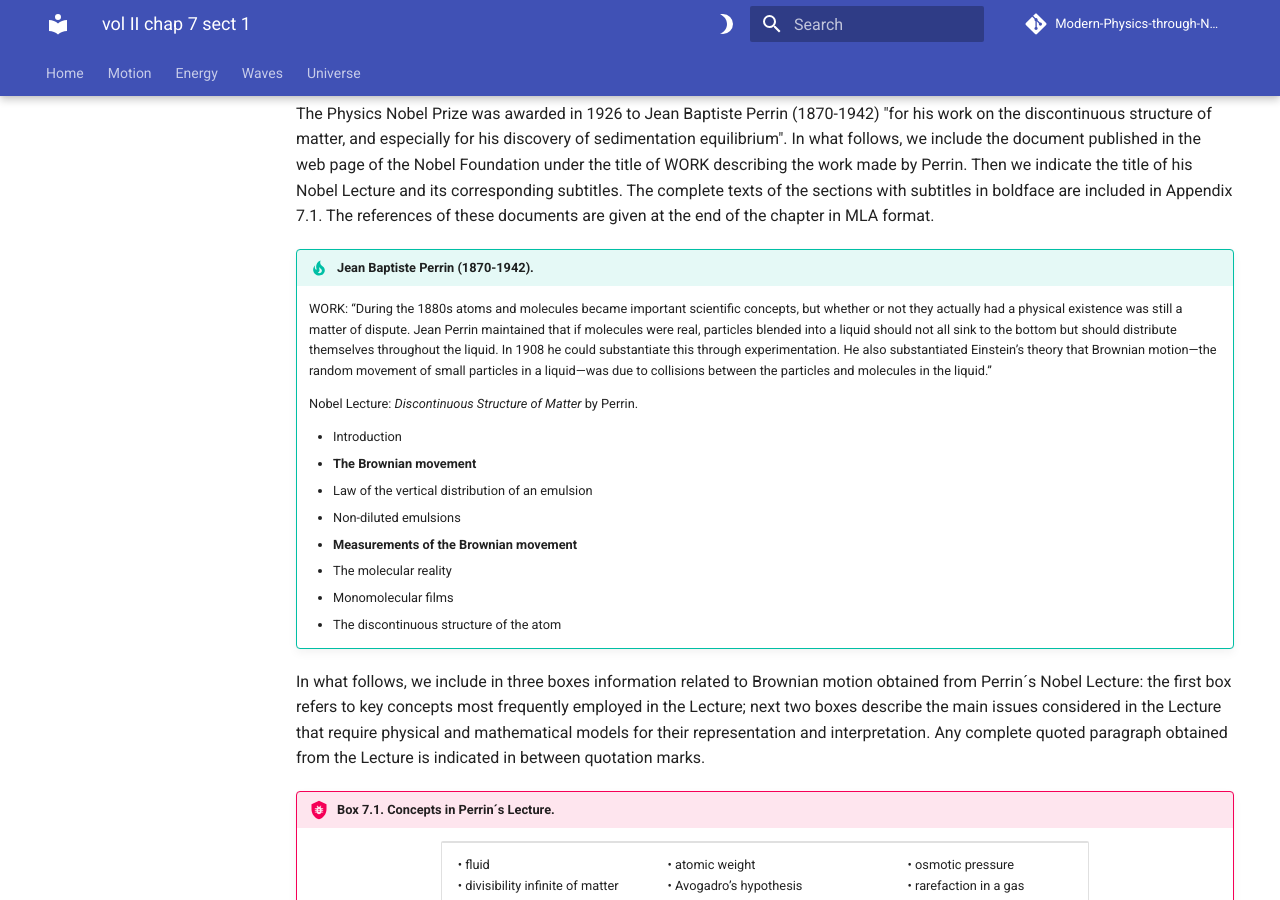
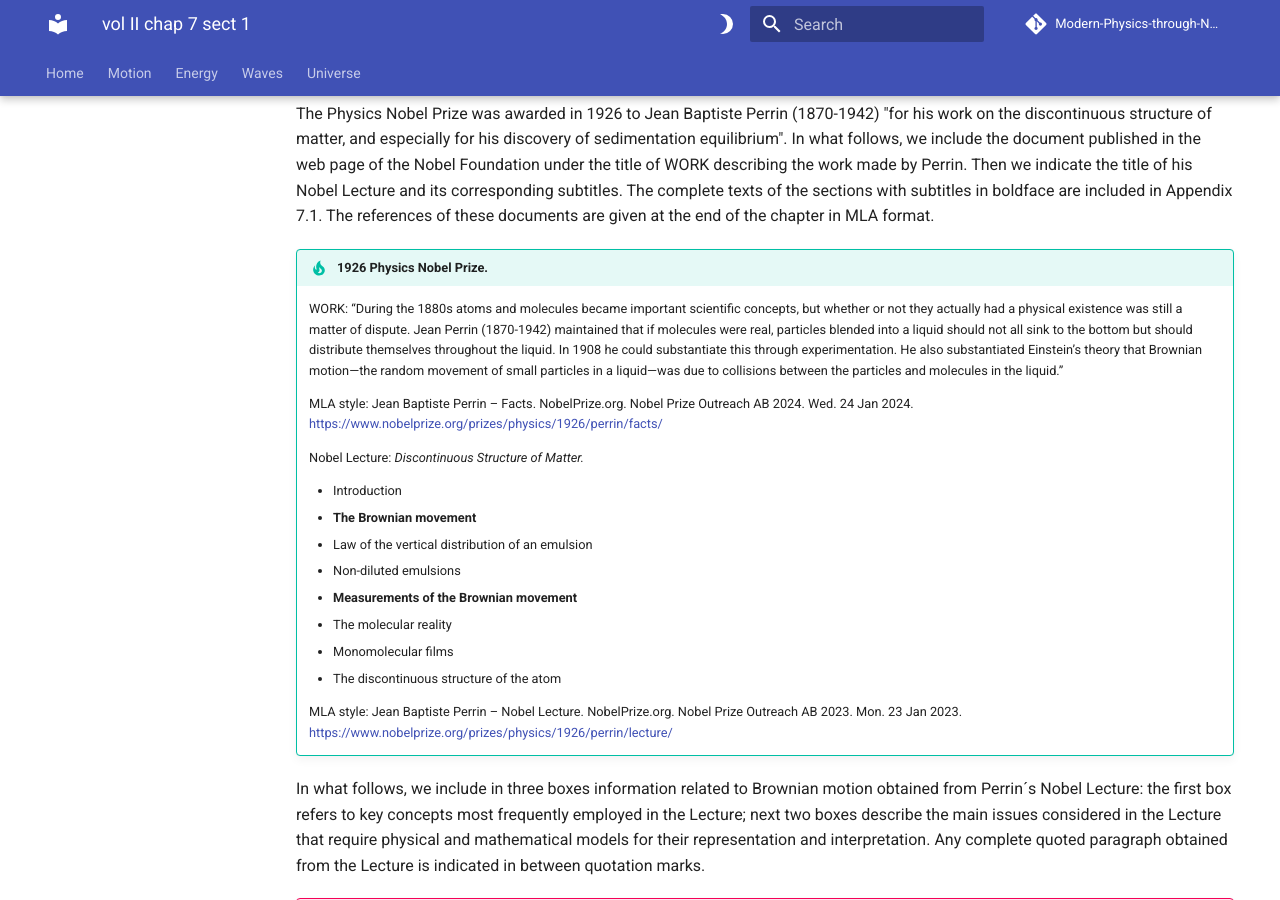
Before and after one commit to modphysnobel/modphysnobel.github.io, an MkDocs documentation site: the page built from docs/vol-II/vol-II-chap-7-sect-1.md, in a window 1280 px wide and 900 px high, scrolled down 4275 px. Built offline with MkDocs 1.6.1 and Material for MkDocs 9.7.7, drawn with Linux system fonts in a browser that asks for light colours; some web fonts are replaced; comment, search, counter and statistics services are not loaded.

Commit message:
Update vol-II-chap-7-sect-1.md

```diff
--- a/docs/vol-II/vol-II-chap-7-sect-1.md
+++ b/docs/vol-II/vol-II-chap-7-sect-1.md
@@ -174,11 +174,13 @@ It was estimated that the Brownian particle received the order of $10^{14}$ coll
 
 The Physics Nobel Prize was awarded in 1926 to Jean Baptiste Perrin (1870-1942) "for his work on the discontinuous structure of matter, and especially for his discovery of sedimentation equilibrium". In what follows, we include the document published in the web page of the Nobel Foundation under the title of WORK describing the work made by Perrin. Then we indicate the title of his Nobel Lecture and its corresponding subtitles. The complete texts of the sections with subtitles in boldface are included in Appendix 7.1. The references of these documents are given at the end of the chapter in MLA format.
 
-!!! tip "Jean Baptiste Perrin (1870-1942)."
+!!! tip "1926 Physics Nobel Prize."
 
-	WORK: “During the 1880s atoms and molecules became important scientific concepts, but whether or not they actually had a physical existence was still a matter of dispute. Jean Perrin maintained that if molecules were real, particles blended into a liquid should not all sink to the bottom but should distribute themselves throughout the liquid. In 1908 he could substantiate this through experimentation. He also substantiated Einstein’s theory that Brownian motion—the random movement of small particles in a liquid—was due to collisions between the particles and molecules in the liquid.”
+	WORK: “During the 1880s atoms and molecules became important scientific concepts, but whether or not they actually had a physical existence was still a matter of dispute. Jean Perrin (1870-1942) maintained that if molecules were real, particles blended into a liquid should not all sink to the bottom but should distribute themselves throughout the liquid. In 1908 he could substantiate this through experimentation. He also substantiated Einstein’s theory that Brownian motion—the random movement of small particles in a liquid—was due to collisions between the particles and molecules in the liquid.”
 
-	Nobel Lecture: *Discontinuous Structure of Matter* by Perrin.
+	MLA style: Jean Baptiste Perrin – Facts. NobelPrize.org. Nobel Prize Outreach AB 2024. Wed. 24 Jan 2024. https://www.nobelprize.org/prizes/physics/1926/perrin/facts/
+
+	Nobel Lecture: *Discontinuous Structure of Matter.*
 
 	- Introduction
 	- **The Brownian movement**
@@ -189,7 +191,7 @@ The Physics Nobel Prize was awarded in 1926 to Jean Baptiste Perrin (1870-1942)
 	- Monomolecular films
 	- The discontinuous structure of the atom
 
-
+	MLA style: Jean Baptiste Perrin – Nobel Lecture. NobelPrize.org. Nobel Prize Outreach AB 2023. Mon. 23 Jan 2023. https://www.nobelprize.org/prizes/physics/1926/perrin/lecture/
 
 In what follows, we include in three boxes information related to Brownian motion obtained from Perrin´s Nobel Lecture: the first box refers to key concepts most frequently employed in the Lecture; next two boxes describe the main issues considered in the Lecture that require physical and mathematical models for their representation and interpretation. Any complete quoted paragraph obtained from the Lecture is indicated in between quotation marks.
 
```
